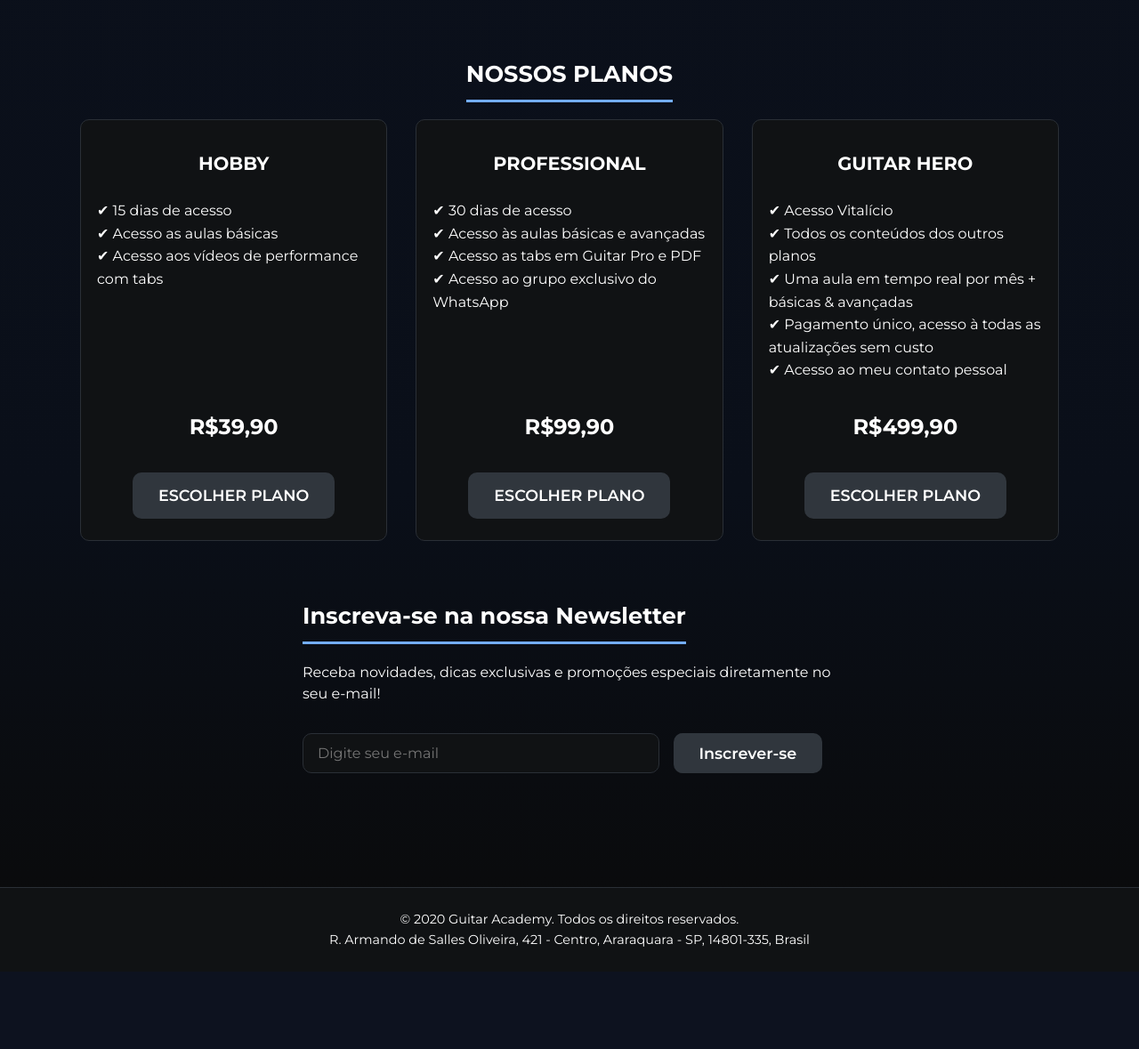
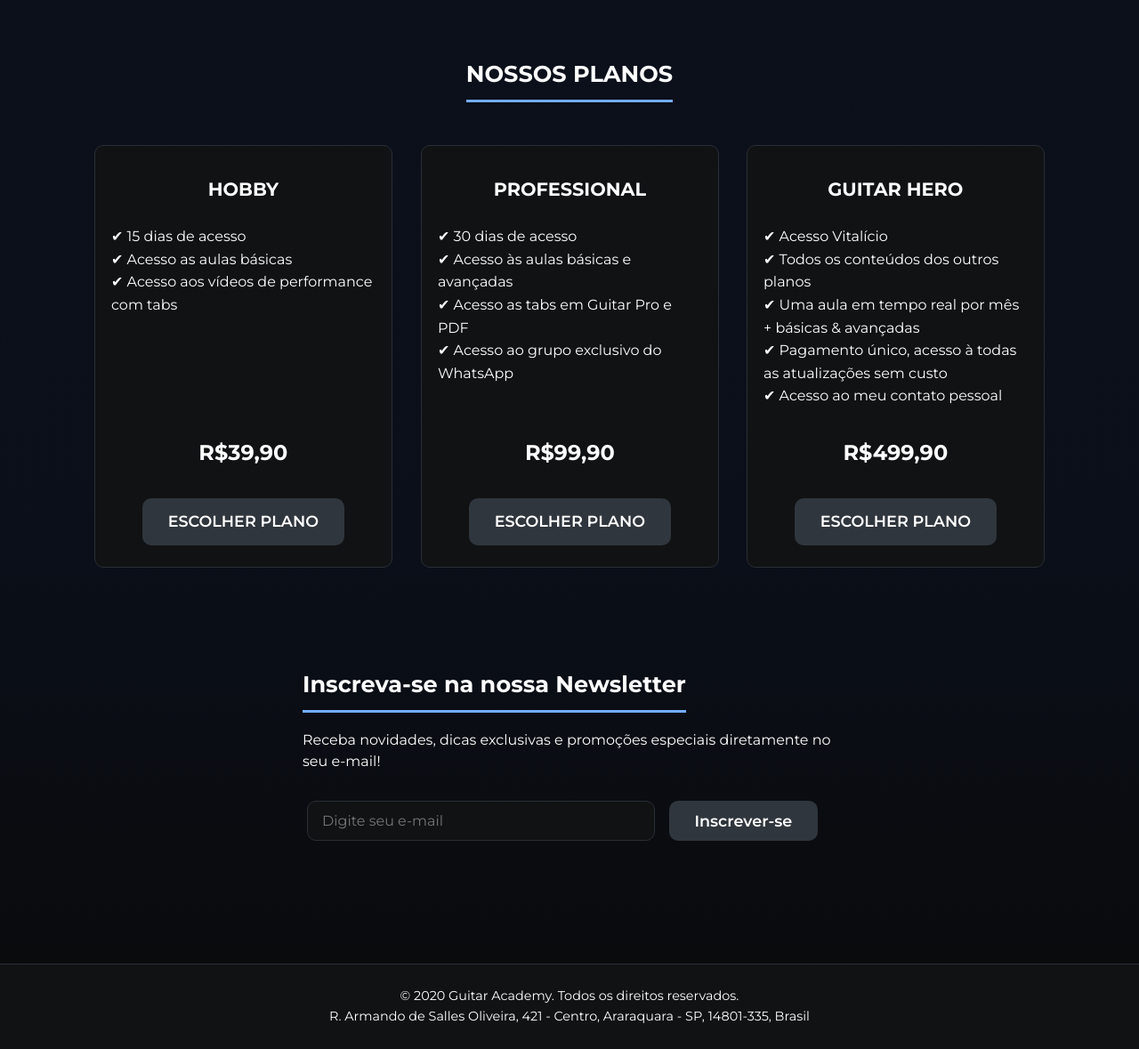
Before and after one commit to mauriciosalfilho/GuitarAcademy, a Flask app: page / in a window 1280 px wide. Shown: the part 1610-2789 px from the top of the page at 89% size. Before the commit the page ends 2674 px from the top, so only its background shows below. Run offline with Flask 3, Linux system fonts and the light colour scheme; some libraries are stand-ins or nearby versions.

Commit message:
Update index.html

```diff
--- a/templates/index.html
+++ b/templates/index.html
@@ -105,8 +105,10 @@
         grid-template-columns: repeat(auto-fill, minmax(320px, 1fr));
         gap: 2rem;
         max-width: 1100px;
-        margin: 0 auto;
+        margin: 2rem auto; /* Adicionado margin vertical */
         align-items: stretch;
+        padding: 1rem; /* Adicionado padding para evitar corte */
+        overflow: visible; /* Garante que o conteúdo não seja cortado */
       }
 
       .plan-card {
@@ -125,12 +127,16 @@
         box-sizing: border-box;
         min-height: 470px;
         justify-content: flex-start;
+        transform: translateZ(0); /* Melhora a performance da animação */
+        will-change: transform; /* Otimização de performance */
       }
 
       .plan-card:hover {
         background-color: #1a2238;
         color: #a3c9ff;
         transform: translateY(-4px);
+        z-index: 1; /* Garante que o card em hover fique acima dos outros */
+        position: relative; /* Necessário para o z-index funcionar */
       }
 
       .plan-card:hover .btn {
@@ -213,6 +219,7 @@
         max-width: 600px;
         margin-left: auto;
         margin-right: auto;
+        overflow: visible; /* Garante que o conteúdo não seja cortado */
       }
 
       .newsletter-form {
@@ -220,6 +227,10 @@
         flex-wrap: wrap;
         gap: 1rem;
         align-items: center;
+        padding: 5px 5px 15px; /* Ajuste fino no padding para evitar overflow */
+        margin: -5px 0;
+        width: 100%;
+        box-sizing: border-box;
       }
 
       .newsletter-form input[type="email"] {
@@ -230,10 +241,19 @@
         font-size: 1rem;
         color: #fff;
         background-color: #101214;
+        transition: border-color 0.3s ease;
+      }
+
+      .newsletter-form input[type="email"]:hover,
+      .newsletter-form input[type="email"]:focus {
+        border-color: #73adff;
+        outline: none;
       }
 
       .newsletter-btn {
         flex-shrink: 0;
+        position: relative; /* Ensure the button stays in the document flow */
+        z-index: 1; /* Keep button above other elements during hover */
       }
 
       .success-message {
@@ -278,7 +298,8 @@
       @media (max-width: 900px) {
         .plans-grid {
           grid-template-columns: repeat(1, 1fr);
-          gap: 1.2rem;
+          gap: 2rem; /* Aumentado o gap para melhor espaçamento */
+          padding: 1rem;
         }
         .plan-card {
           width: 100%;
```
